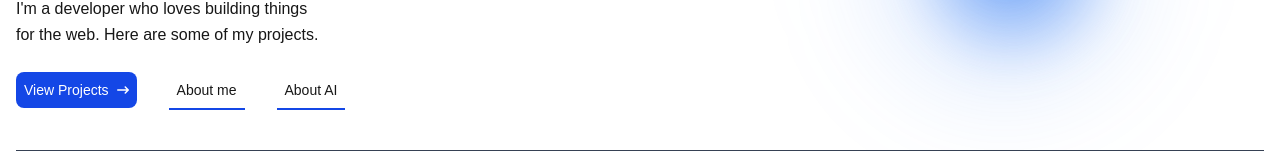
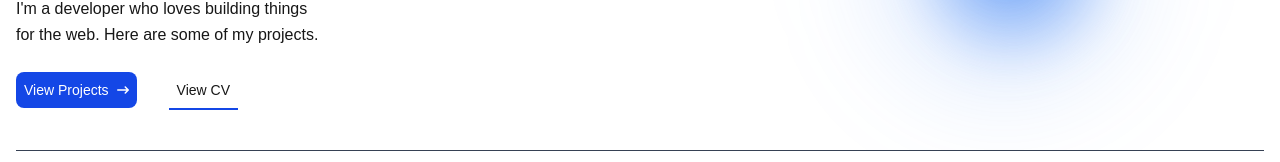
Before and after one commit to Phong-Le-Duc/phong-portfolio, a Next.js app: page / in a window 1280 px wide. Shown: the part 298-460 px from the top of the page. Built offline with nearby package versions, Linux system fonts and the light colour scheme.

Commit message:
cv added in hero

```diff
--- a/src/components/hero/index.tsx
+++ b/src/components/hero/index.tsx
@@ -48,18 +48,14 @@ export default function Hero() {
 
                 <Link
                     className="self-start w-fit text-sm p-2 border-b-2 border-blue-700"
-                    href="/about"
-                    aria-label="About me"
+                    href="/images/Phong_LeDuc_CV_2026.pdf"
+                    target="_blank"
+                    rel="noopener noreferrer"
+                    aria-label="View CV"
                 >
-                    About me
+                    View CV
                 </Link>
-                <Link
-                    className="self-start w-fit text-sm p-2 border-b-2 border-blue-700"
-                    href="/about-ai"
-                    aria-label="About AI"
-                >
-                    About AI
-                </Link>
+
             </div>
 
 
```
Also changed, not shown: 1 other file (tests, documents, lock files or other folders).
